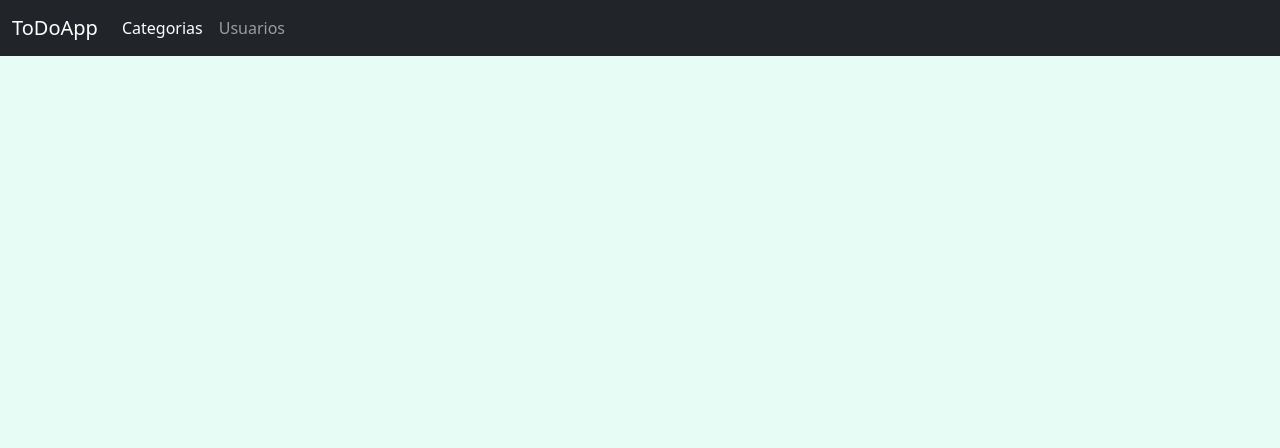
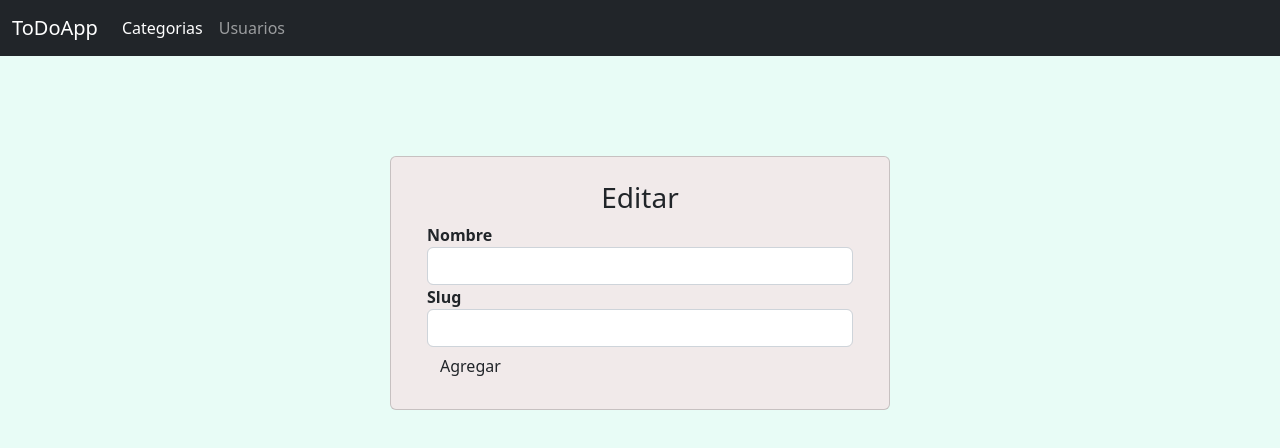
Before and after one commit to palenquiana/react-app, a React (Create React App) app: page /categories/save/1 in a window 1280 px wide. Shown: the top 448 px of the page. Built offline with nearby package versions, Linux system fonts and the light colour scheme.

Commit message:
fix: id category

```diff
--- a/src/Api/categories/index.ts
+++ b/src/Api/categories/index.ts
@@ -1,4 +1,4 @@
-import { Category } from "../../Type";
+import { Category, SaveCategory } from "../../Type";
 import { mapToArray } from "../helpers";
 
 const add = async (newCategory: any) => {
@@ -34,16 +34,16 @@ const getAll = async () => {
   return mapToArray(data);
 };
 
-const saveCategory = async (category: Category | undefined, slug: string) => {
+const saveCategory = async (category: SaveCategory, id: string | undefined) => {
   const option = {
-    method: slug ? "PATCH" : "POST",
+    method: id ? "PATCH" : "POST",
     headers: {
       "Content-Type": "application/json",
     },
     body: JSON.stringify(category),
   };
   await fetch(
-    `https://react-app-29176-default-rtdb.firebaseio.com/categories/${category}.json`,
+    `https://react-app-29176-default-rtdb.firebaseio.com/categories/${id}.json`,
     option
   );
 };
--- a/src/Pages/Categories/SaveCategory/index.tsx
+++ b/src/Pages/Categories/SaveCategory/index.tsx
@@ -2,23 +2,24 @@ import { FC, useState } from "react";
 import { useParams } from "react-router-dom";
 import { categoriesApi } from "../../../Api/categories";
 import { Button } from "../../../Components";
-import { Category } from "../../../Type";
+import { Category, SaveCategory } from "../../../Type";
+
+const inicialState: SaveCategory = { name: "", slug: "" };
 
 const SaveCategory = () => {
-  const { slug } = useParams();
+  const { id } = useParams();
 
-  const [category, setCategory] = useState<Category>();
+  const [category, setCategory] = useState<SaveCategory>(inicialState);
 
   const handleSubmit = (e: { preventDefault: () => void }) => {
     e.preventDefault();
-    slug
-      ? categoriesApi.saveCategory(category, "PATCH")
-      : categoriesApi.saveCategory(category, "POST");
+
+    categoriesApi.saveCategory(category, id);
   };
 
   return (
     <div className="container card card-form primary-form p-4">
-      <h3 className="text-center"></h3>
+      <h3 className="text-center">{id ? <>Editar</> : <>Agregar</>}</h3>
       <form onSubmit={handleSubmit}>
         <div className="d-block flex-column container align-items-center">
           <div className="flex-column">
--- a/src/index.tsx
+++ b/src/index.tsx
@@ -5,6 +5,7 @@ import { Navbar } from "./Components";
 import { ViewTasks } from "./Pages";
 import { ViewCategories } from "./Pages/Categories";
 import { ViewUser } from "./Pages";
+import { SaveCategory } from "./Pages/Categories/SaveCategory";
 
 const root = ReactDOM.createRoot(
   document.getElementById("root") as HTMLElement
@@ -20,6 +21,7 @@ root.render(
 
         <Route path="categories" element={<Outlet />}>
           <Route index element={<ViewCategories />} />
+          <Route path="save/:id" element={<SaveCategory />} />
         </Route>
 
         <Route path="user" element={<Outlet />}>
```
Also changed, not shown: src/Type/index.ts (+7 -4 lines).
